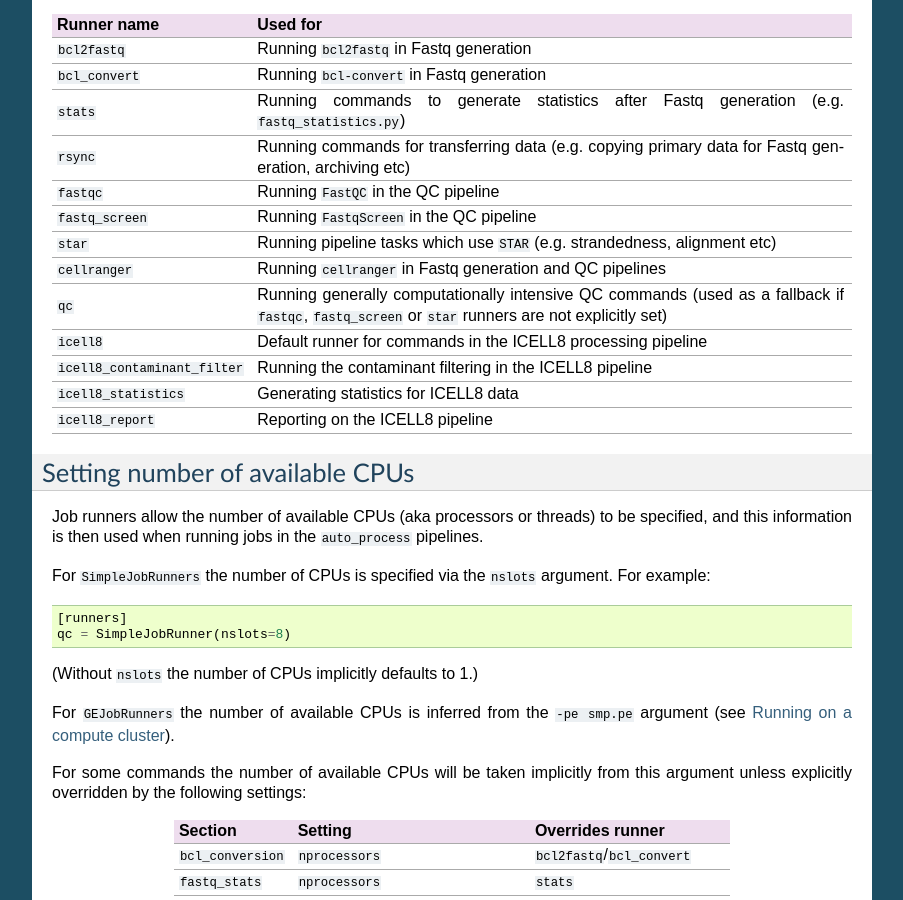
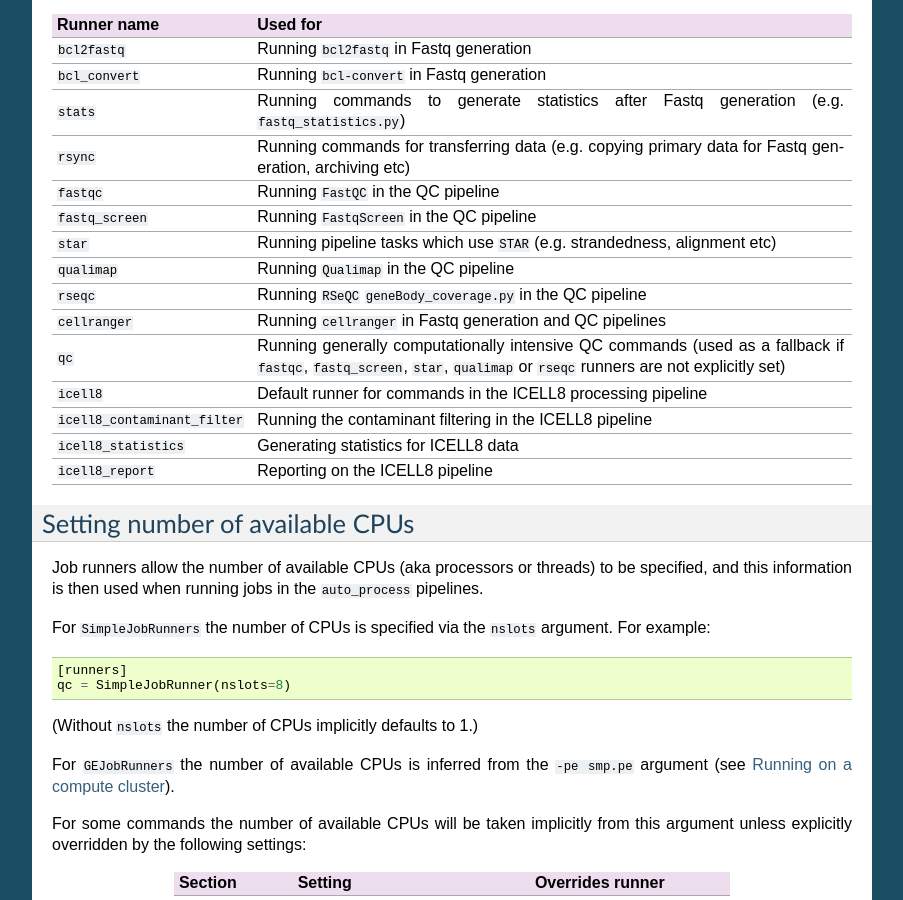
Before and after one commit to fls-bioinformatics-core/auto_process_ngs, a Sphinx documentation site: the page built from docs/source/configuration.rst, in a window 1280 px wide and 900 px high, scrolled down 2795 px. Shown: the whole window, without its empty margins (198-1101 px from the left). Built offline with Sphinx 7.4.7, drawn with Linux system fonts in a browser that asks for light colours.

Commit message:
Document 'qualimap' and 'rseqc' QC runners in configuration docs.

```diff
--- a/docs/source/configuration.rst
+++ b/docs/source/configuration.rst
@@ -218,12 +218,16 @@ Runner name                   Used for
 ``fastq_screen``              Running ``FastqScreen`` in the QC pipeline
 ``star``                      Running pipeline tasks which use ``STAR``
                               (e.g. strandedness, alignment etc)
+``qualimap``                  Running ``Qualimap`` in the QC pipeline
+``rseqc``                     Running ``RSeQC`` ``geneBody_coverage.py``
+                              in the QC pipeline
 ``cellranger``                Running ``cellranger`` in Fastq generation
                               and QC pipelines
 ``qc``                        Running generally computationally intensive
                               QC commands (used as a fallback if
-                              ``fastqc``, ``fastq_screen`` or ``star``
-                              runners are not explicitly set)
+                              ``fastqc``, ``fastq_screen``, ``star``,
+			      ``qualimap`` or ``rseqc`` runners are not
+                              explicitly set)
 ``icell8``                    Default runner for commands in the ICELL8
                               processing pipeline
 ``icell8_contaminant_filter`` Running the contaminant filtering in the
```
